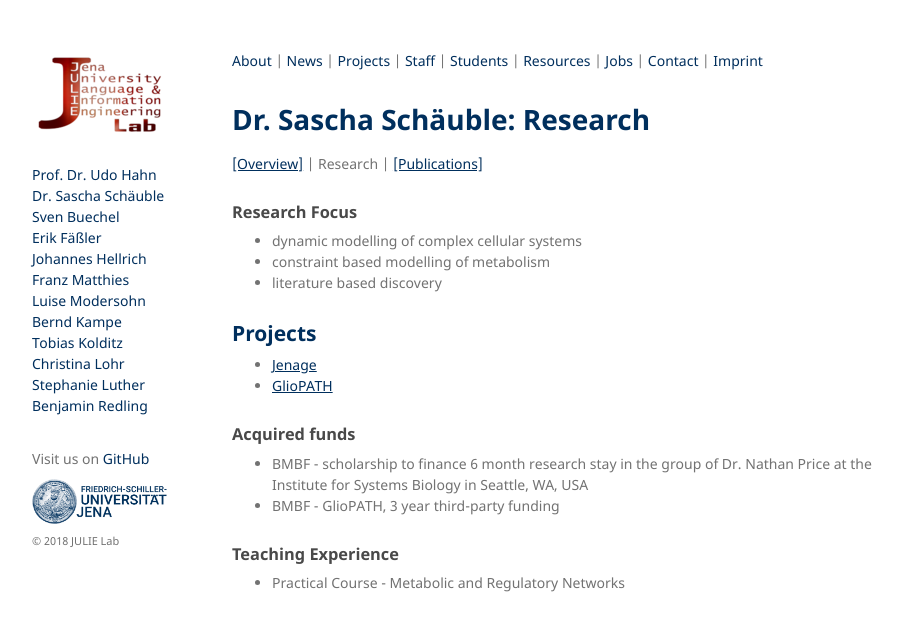
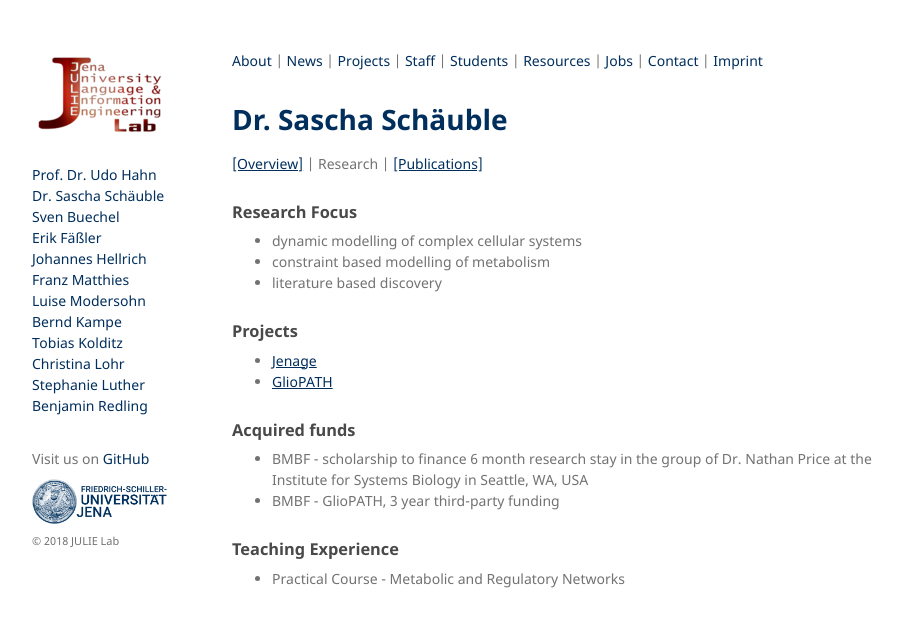
Before and after one commit to JULIELab/JULIELab.github.io, a Jekyll site: the page built from staff/Schaeuble/research.md, in a window 1280 px wide. Shown: the top 631 px of the page, without its empty margins (178-1081 px from the left). Built offline with Jekyll 4.4.1, drawn with Linux system fonts in a browser that asks for light colours; our own code applies the rules of GitHub Pages for plain Markdown files.

Commit message:
Update research.md

```diff
--- a/staff/Schaeuble/research.md
+++ b/staff/Schaeuble/research.md
@@ -2,7 +2,7 @@
 layout: staff
 ---
 
-# Dr. Sascha Schäuble: Research
+# Dr. Sascha Schäuble
 
 [[Overview]](https://julielab.github.io/web/staff/Schaeuble/Dr_+Sascha+Sch%C3%A4uble.html) |
 Research |
@@ -13,7 +13,7 @@ Research |
 * constraint based modelling of metabolism
 * literature based discovery
 
-## Projects
+### Projects
 * [Jenage](http://www.jenage.de/)
 * [GlioPATH](http://www.sys-med.de/en/young-investigators/junior-research-alliances/gliopath/)
 
```
